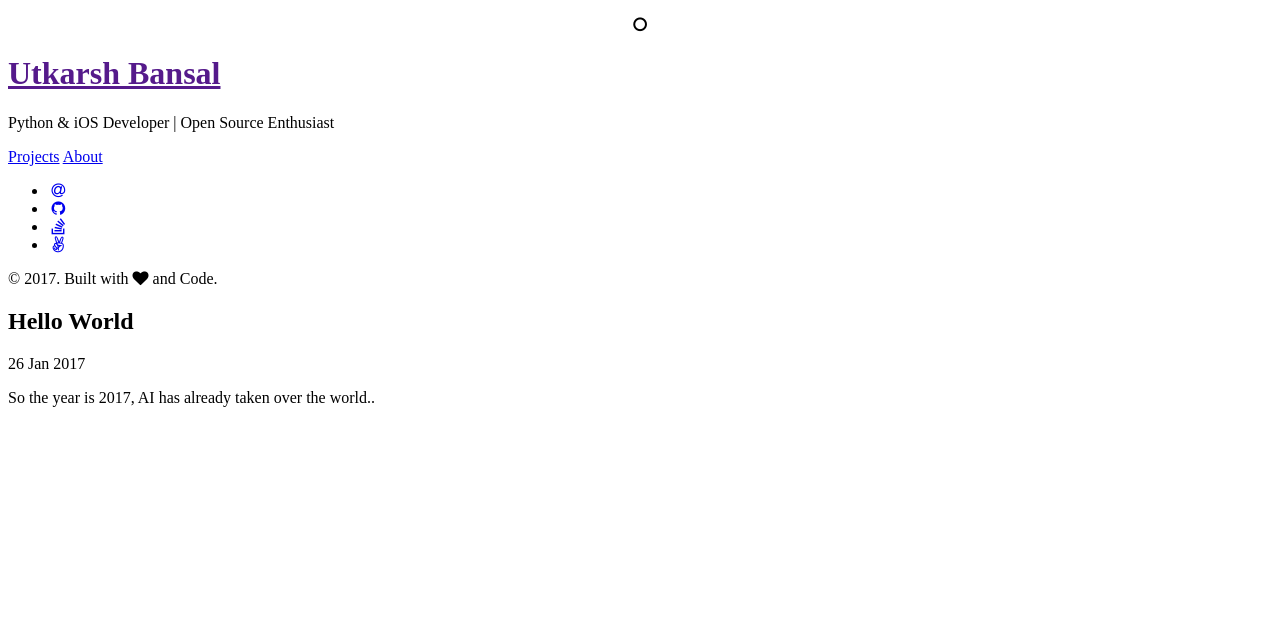
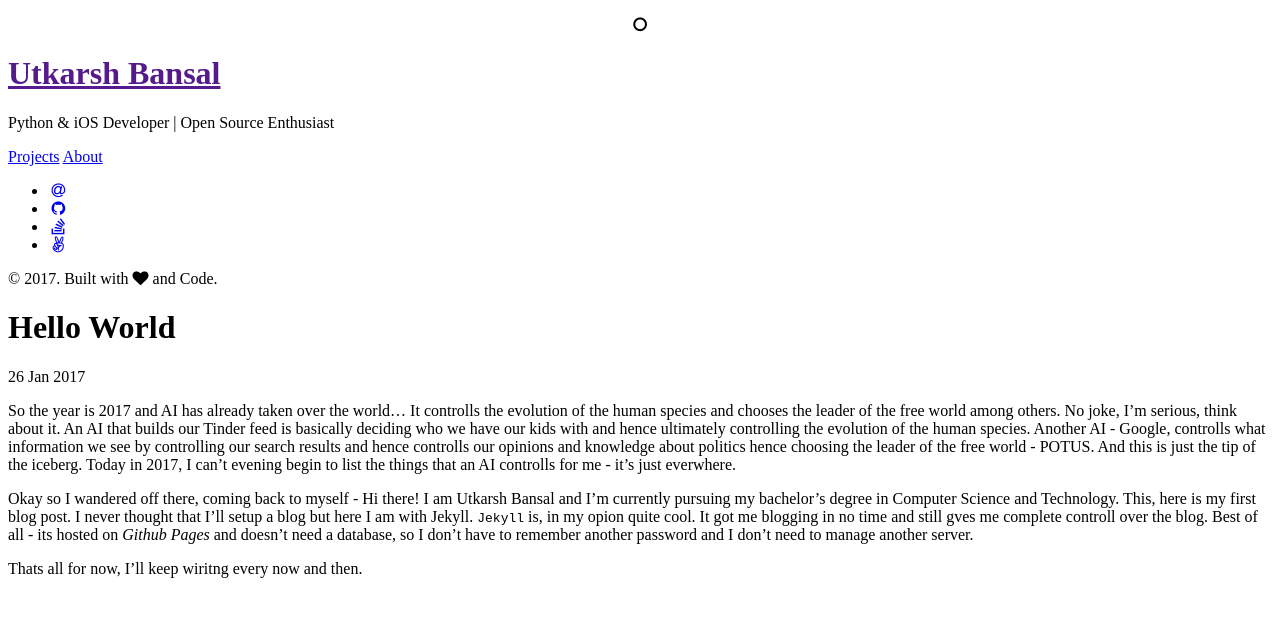
Before and after one commit to utkbansal/utkbansal.github.io, a Jekyll site: the page built from _posts/2017-01-26-Hello World.md, in a window 1280 px wide. Shown: the top 617 px of the page. Built offline with Jekyll 4.4.1, drawn with Linux system fonts in a browser that asks for light colours; nearby versions of some CDN libraries.

Commit message:
Adds Hello World blog post

```diff
--- a/_layouts/post.html
+++ b/_layouts/post.html
@@ -3,7 +3,7 @@ layout: default
 ---
 
 <div class="post">
-  <h2 class="post-title">{{ page.title }}</h2>
+  <h1 class="post-title">{{ page.title }}</h1>
   <span class="post-date">{{ page.date | date_to_string }}</span>
   {{ content }}
 </div>
--- a/_posts/2017-01-26-Hello World.md
+++ b/_posts/2017-01-26-Hello World.md
@@ -1,6 +1,22 @@
 ---
 layout: post
 title:  "Hello World"
+excerpt: "So the year is 2017 and AI has already taken over the world... It controlls the evolution of the human
+species and chooses the leader of the free world, among other things."
 ---
 
-So the year is 2017, AI has already taken over the world..
+So the year is 2017 and AI has already taken over the world...
+It controlls the evolution of the human species and chooses the leader of the free world among others. No joke, I'm
+serious, think about it. An AI that builds our Tinder feed is basically deciding who we have our kids with and hence
+ultimately controlling the evolution of the human species. Another AI - Google, controlls what information we see by
+controlling our search results and hence controlls our opinions and knowledge about politics hence choosing the leader
+of the free world - POTUS. And this is just the tip of the iceberg. Today in 2017, I can't evening begin to list the
+things that an AI controlls for me - it's just everwhere.
+
+Okay so I wandered off there, coming back to myself - Hi there! I am Utkarsh Bansal and I'm currently pursuing my
+bachelor's degree in Computer Science and Technology. This, here is my first blog post. I never thought that I'll setup
+a blog but here I am with Jekyll. `Jekyll` is, in my opion quite cool. It got me blogging in no time and still gves me
+complete controll over the blog. Best of all - its hosted on *Github Pages* and doesn't need a database, so I don't
+have to remember another password and I don't need to manage another server.
+
+Thats all for now, I'll keep wiritng every now and then.
```
Also changed, not shown: 4 other files.
